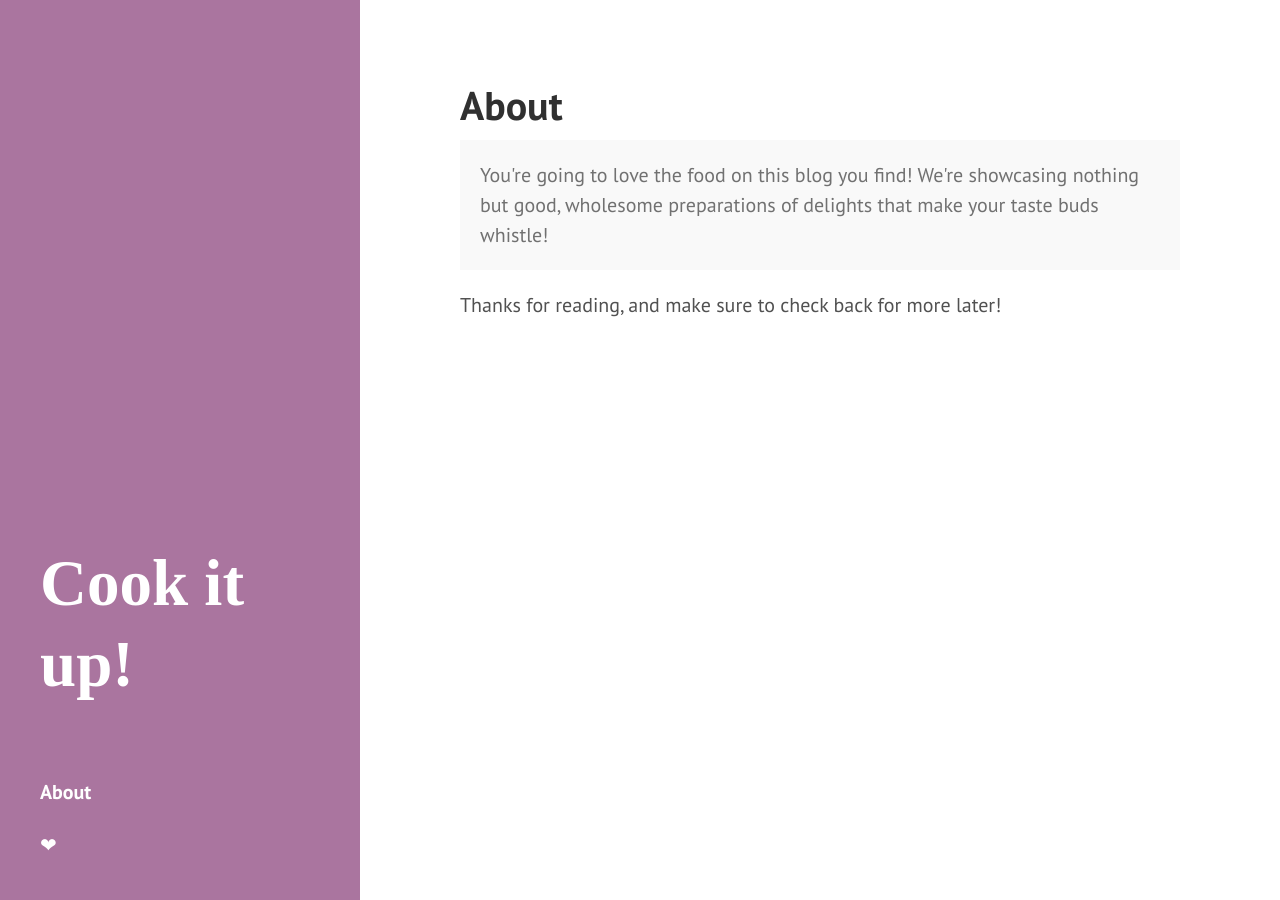
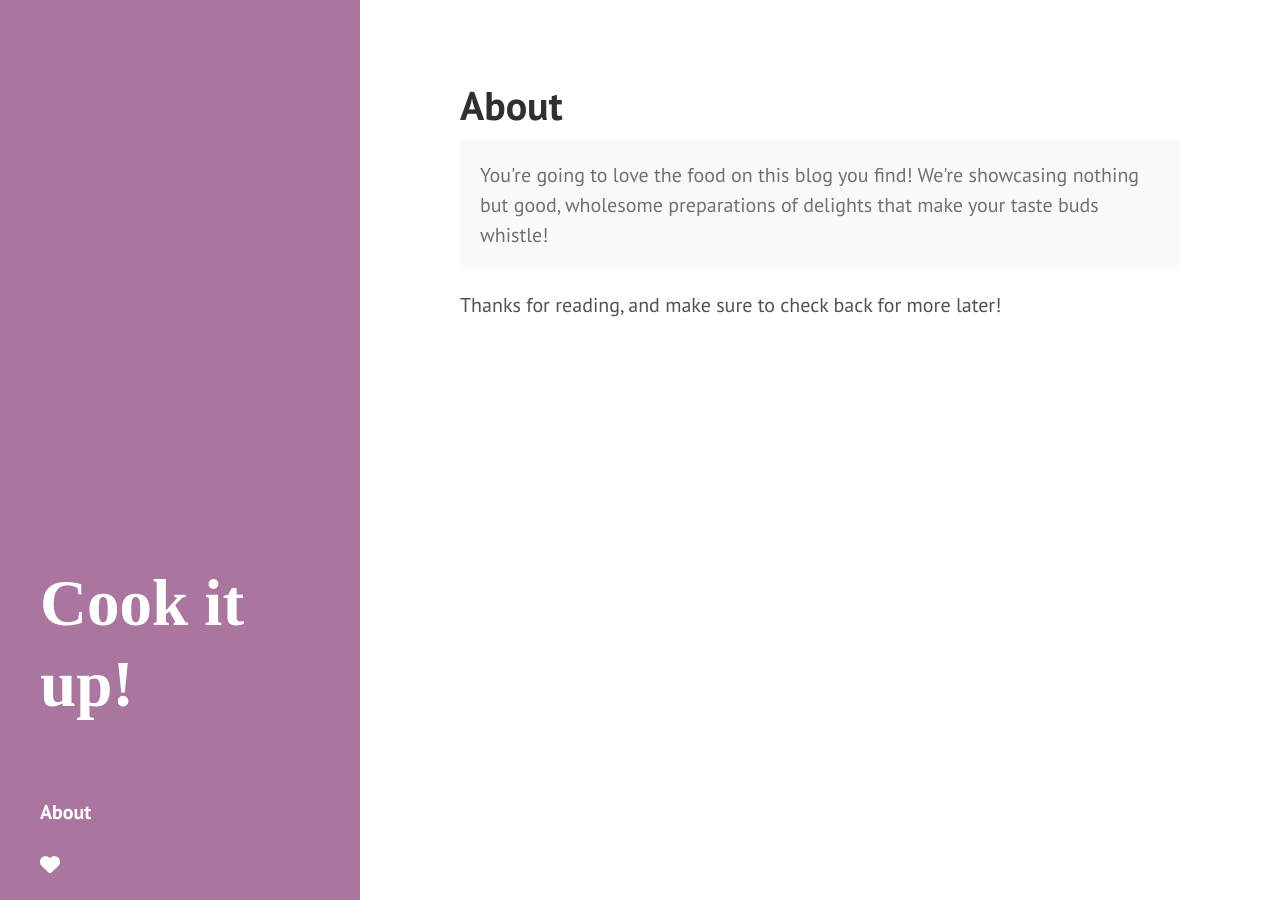
Before and after one commit to JustenRickert/cookitup, a Jekyll site: the page built from about.md, in a window 1280 px wide. Built offline with Jekyll 4.4.1, drawn with Linux system fonts in a browser that asks for light colours; nearby versions of some CDN libraries; some web fonts are replaced.

Commit message:
Emergency hearts

```diff
--- a/_config.yml
+++ b/_config.yml
@@ -1,6 +1,5 @@
 # Dependencies
 markdown: kramdown
-highlighter: pygments
 
 # Permalinks
 permalink: /:title.html
--- a/_includes/sidebar.html
+++ b/_includes/sidebar.html
@@ -41,6 +41,6 @@
 
     </nav>
 
-    <p>❤</p>
+    <span><i class="fa fa-heart" aria-hidden="true"></i></span>
   </div>
 </div>
```
